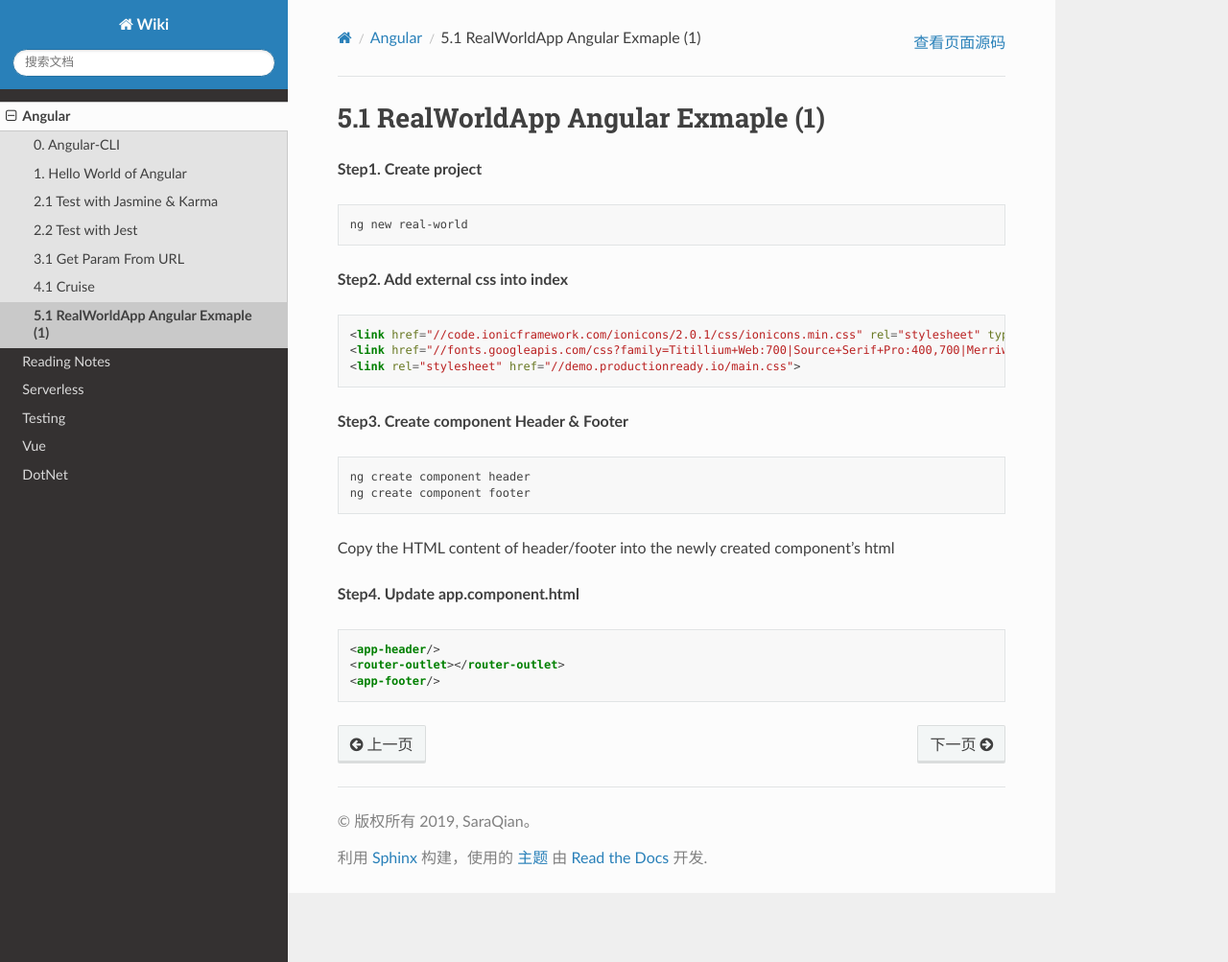
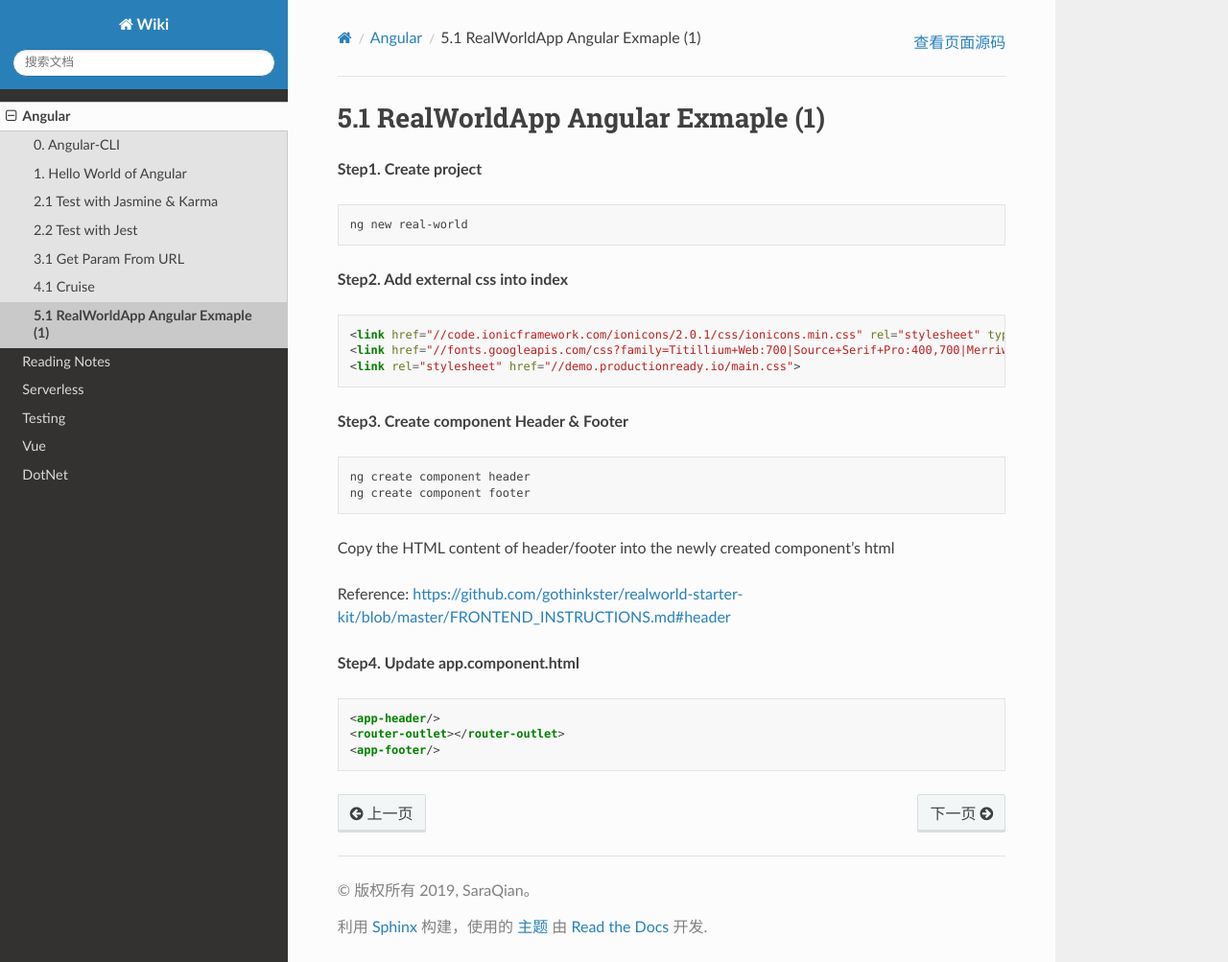
Before and after one commit to abigail830/Sphinx_wiki, a Sphinx documentation site: the page built from source/Angular/5.1_RealWorld.rst, in a window 1280 px wide and 1003 px high. Shown: the whole window at 96% size. Built offline with Sphinx 7.4.7 and the Read the Docs theme 2.0.0, drawn with Linux system fonts in a browser that asks for light colours; some of the changed lines change nothing that is shown.

Commit message:
Update 5.1_RealWorld.rst

```diff
--- a/source/Angular/5.1_RealWorld.rst
+++ b/source/Angular/5.1_RealWorld.rst
@@ -25,6 +25,8 @@
 
 Copy the HTML content of header/footer into the newly created component's html
 
+Reference: https://github.com/gothinkster/realworld-starter-kit/blob/master/FRONTEND_INSTRUCTIONS.md#header
+
 **Step4. Update app.component.html**
 
 .. code-block:: html
```
